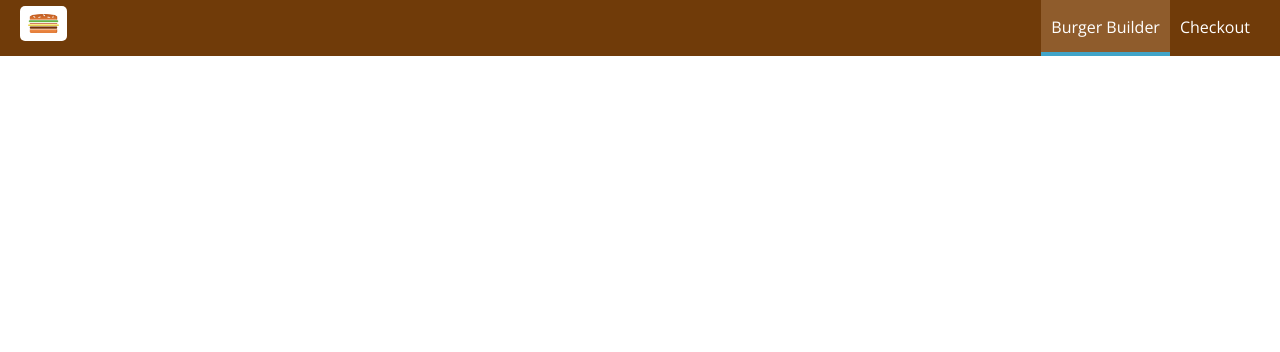
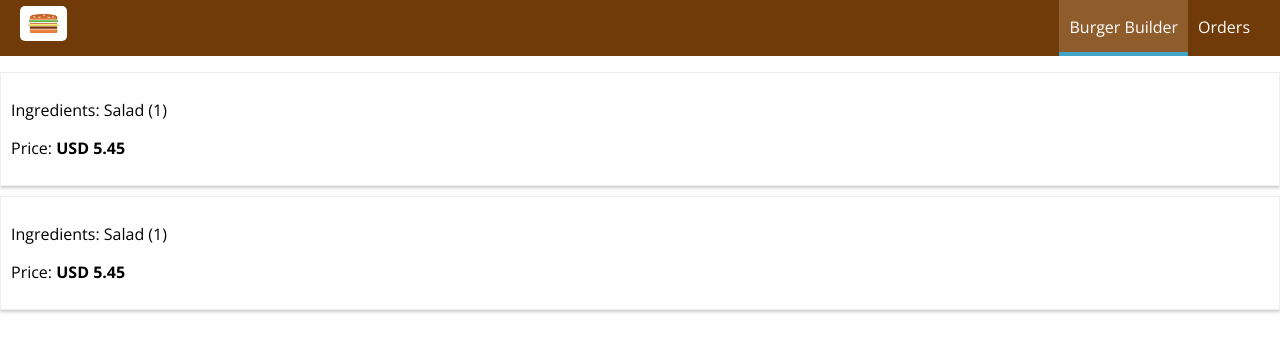
Before and after one commit to ktomana/the-burger-builder, a React app: page /orders in a window 1280 px wide. Shown: the top 352 px of the page. Built offline with nearby package versions, Linux system fonts and the light colour scheme.

Commit message:
Add orders page

```diff
--- a/src/App.js
+++ b/src/App.js
@@ -4,6 +4,7 @@
 import Layout from './hoc/Layout/Layout';
 import BurgerBuilder from './containers/BurgerBuilder/BurgerBuilder';
 import Checkout from './containers/Checkout/Checkout';
+import Orders from './containers/Orders/Orders';
 
 class App extends Component {
   render() {
@@ -12,6 +13,7 @@
         <Layout>
           <Switch>
             <Route path="/checkout" component={Checkout} />
+            <Route path="/orders" component={Orders} />
             <Route path="/" exact component={BurgerBuilder} />
           </Switch>
         </Layout>
--- a/src/components/Navigation/NavigationItems/NavigationItems.js
+++ b/src/components/Navigation/NavigationItems/NavigationItems.js
@@ -6,7 +6,7 @@
 const navigationItems = () => (
   <ul className={classes.NavigationItems}>
     <NavigationItem link="/" active>Burger Builder</NavigationItem>
-    <NavigationItem link="/">Checkout</NavigationItem>
+    <NavigationItem link="/orders">Orders</NavigationItem>
   </ul>
 );
 
--- /dev/null
+++ b/src/components/Order/Order.css
@@ -0,0 +1,8 @@
+.Order {
+  width: 100%;
+  border: 1px solid #eee;
+  box-shadow: 0 2px 3px #ccc;
+  padding: 10px;
+  margin: 10px auto;
+  box-sizing: border-box;
+}
--- /dev/null
+++ b/src/components/Order/Order.js
@@ -0,0 +1,12 @@
+import React from 'react';
+
+import classes from './Order.css';
+
+const order = (props) => (
+  <div className={classes.Order}>
+    <p>Ingredients: Salad (1)</p>
+    <p>Price: <strong>USD 5.45</strong></p>
+  </div>
+);
+
+export default order;
--- /dev/null
+++ b/src/containers/Orders/Orders.js
@@ -0,0 +1,16 @@
+import React, { Component } from 'react';
+
+import Order from '../../components/Order/Order';
+
+class Orders extends Component {
+  render () {
+    return (
+      <div>
+        <Order />
+        <Order />
+      </div>
+    );
+  }
+}
+
+export default Orders;
```
